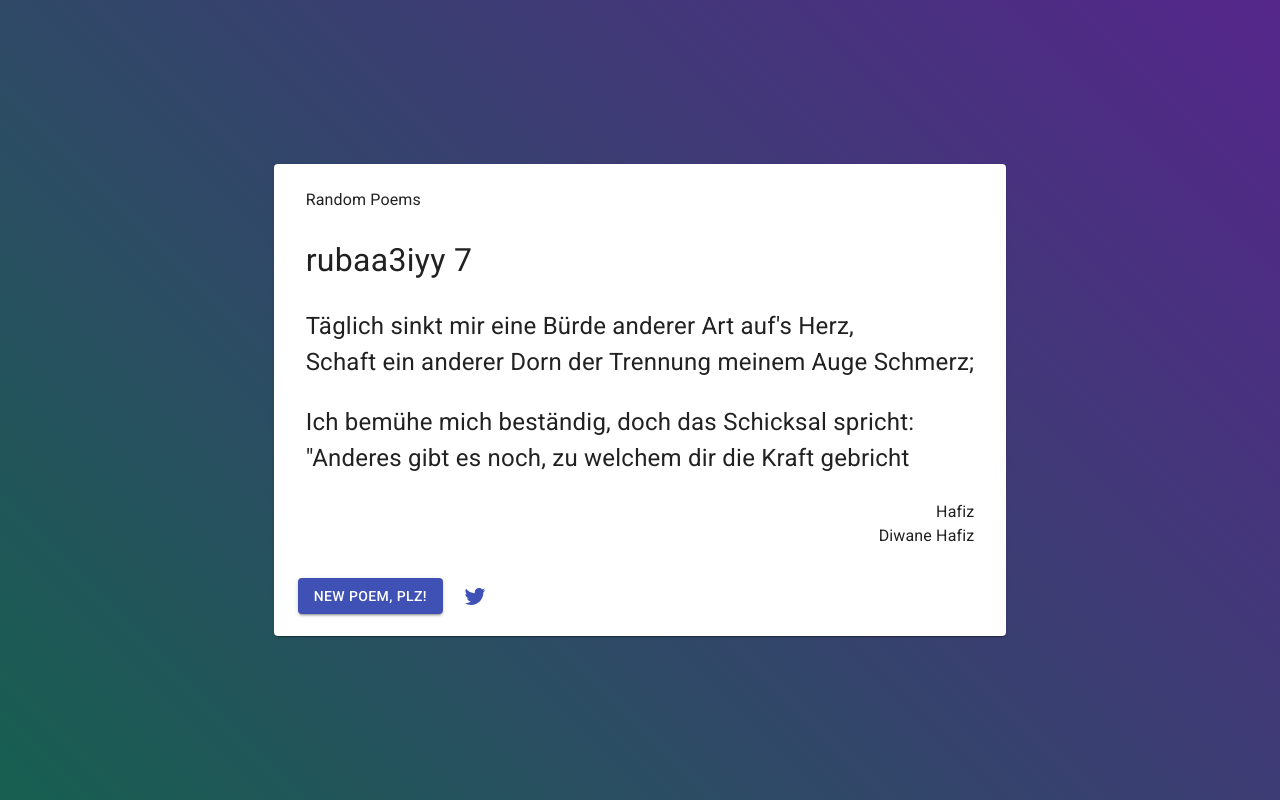
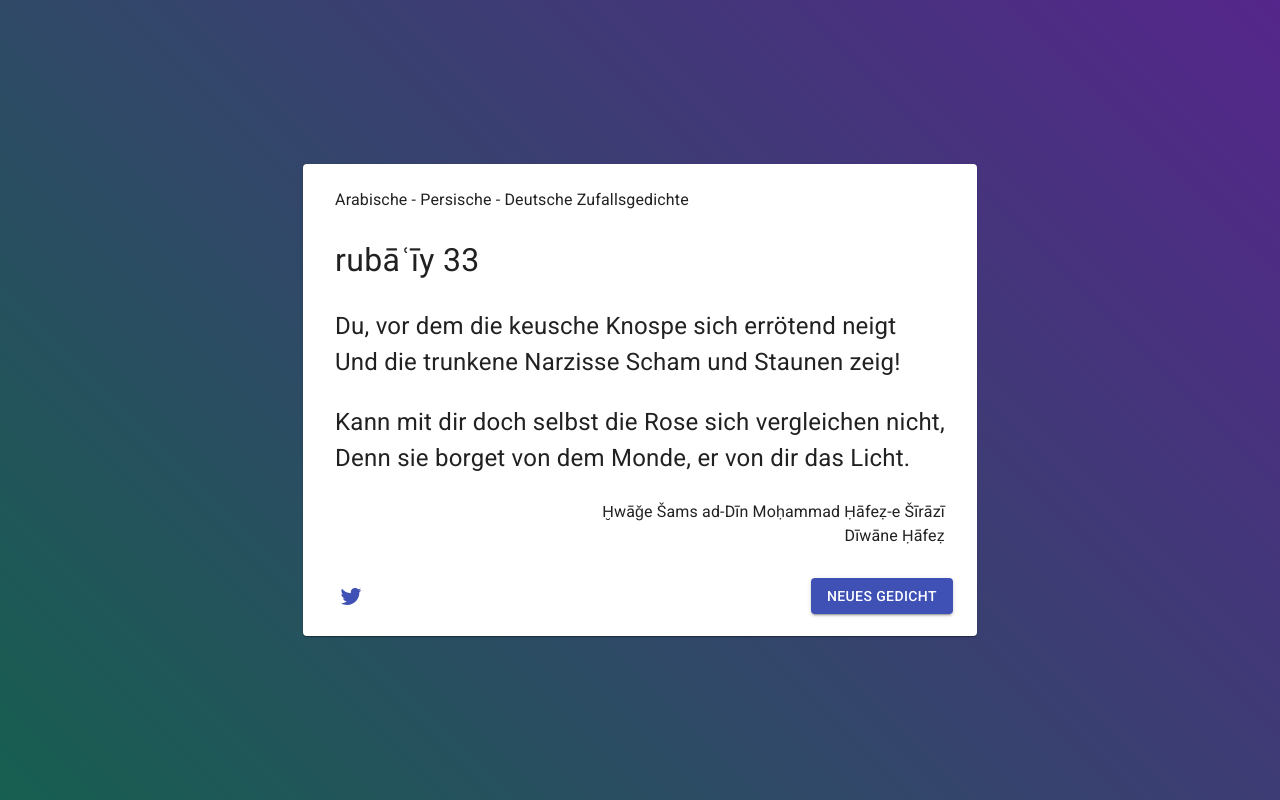
Before and after one commit to Dmnk28/quote-machine, a React (Create React App) app in the folder quote/: page / in a window 1280 px wide. Built offline with nearby package versions, Linux system fonts and the light colour scheme.

Commit message:
Refactoring status and changed body height to min-height

```diff
--- a/quote/src/App.js
+++ b/quote/src/App.js
@@ -6,10 +6,14 @@ import { Button, Card, CardActions, CardContent, Typography } from '@material-ui
 import poems from './data/_poems';
 import TwitterLink from './components/_TwitterLink';
 
+
+
 class App extends React.Component {
   constructor (props) {
     super(props);
-    this.state = poems[this.randomIndex()];
+    this.state = {
+      poetry: poems[this.randomIndex()]
+    }
   }
 
   randomIndex () {
@@ -21,11 +25,11 @@ class App extends React.Component {
     let randomPoem
     do {
       randomPoem = poems[this.randomIndex()];
-    } while (randomPoem.title === this.state.title);
+    } while (randomPoem.title === this.state.poetry.title);
 
-    this.setState(state => {
-      return randomPoem;
-    })
+    this.setState({
+        poetry: randomPoem
+    });
   }
 
   render() {
@@ -34,16 +38,16 @@ class App extends React.Component {
           <Card id="quote-box">
             <CardContent>
               <Typography sx={{ fontSize: 14 }} color="text.secondary" gutterBottom>
-                Random Poems
+                Arabische - Persische - Deutsche Zufallsgedichte
               </Typography>
-              <Typography id="poemtitle">{this.state.title}</Typography>
-              <Typography id="text"><span dangerouslySetInnerHTML={{__html:this.state.text}} /></Typography>
-              <Typography color="text.secondary" id="author">{this.state.author}</Typography>
-              <Typography color="text.secondary" id="source">{this.state.source}</Typography>
+              <Typography id="poemtitle">{this.state.poetry.title}</Typography>
+              <Typography id="text"><span dangerouslySetInnerHTML={{__html:this.state.poetry.text}} /></Typography>
+              <Typography color="text.secondary" id="author">{this.state.poetry.author}</Typography>
+              <Typography color="text.secondary" id="source">{this.state.poetry.source}</Typography>
             </CardContent>
-            <CardActions>
-              <Button onClick={this.poemSwitch.bind(this)} id="new-quote" variant="contained" color="primary">New Poem, plz!</Button>
-              <TwitterLink text={this.state.text} author={this.state.author}/>
+            <CardActions id="card-actions">
+              <TwitterLink text={this.state.poetry.text} author={this.state.poetry.author}/>
+              <Button onClick={this.poemSwitch.bind(this)} id="new-quote" variant="contained" color="primary">Neues Gedicht</Button>
             </CardActions>
           </Card>
       </main>
--- a/quote/src/components/_TwitterLink.js
+++ b/quote/src/components/_TwitterLink.js
@@ -4,6 +4,7 @@ import TwitterIcon from '@material-ui/icons/Twitter'
 import { IconButton } from '@material-ui/core';
 
 const TwitterLink = (props) => {
+
 
     const deleteReg = /^<p>/g
     const spaceReg = /<p>/g
--- a/quote/src/data/_poems.js
+++ b/quote/src/data/_poems.js
@@ -3,27 +3,100 @@ const poems = [
         title: 'Hatem.',
         text: '<p>Nicht Gelegenheit macht Diebe,<br/>Sie ist selbst der größte Dieb;<br/>Denn sie stahl den Rest der Liebe,<br/>die mir noch im Herzen blieb.</p><p>Dir hat sie ihn übergeben,<br/>Meines Herzens Wohlgewinn,<br/>Daß ich nun, verarmt, mein Leben<br/>Nun von dir gewärtig bin.</p><p>Doch ich fühle schon Erbarmen<br/>Im Karfunkel deines Blicks<br/>Und erfreu\' in deinen Armen<br/>Mich erneuerten Geschicks.</p>',
         author: 'Johann Wolfgang von Goethe',
+        death: '(† ca. 1832 n. Chr. / 1247 d. H.)',
+        autlink: 'https://en.wikipedia.org/wiki/Johann_Wolfgang_von_Goethe',
         source: 'West-östlicher Diwan | Suleika Nameh'
     },
     {
-        title: 'rubaa3iyy 7',
-        text: '<p>Täglich sinkt mir eine Bürde anderer Art auf\'s Herz,<br/>Schaft ein anderer Dorn der Trennung meinem Auge Schmerz;</p><p>Ich bemühe mich beständig, doch das Schicksal spricht:<br/>"Anderes gibt es noch, zu welchem dir die Kraft gebricht</p>',
+        title: 'rubāʿīy 7',
+        text: '<p>Täglich sinkt mir eine Bürde anderer Art auf\'s Herz,<br/>Schaft ein anderer Dorn der Trennung meinem Auge Schmerz;</p><p>Ich bemühe mich beständig, doch das Schicksal spricht:<br/>"Anderes gibt es noch, zu welchem dir die Kraft gebricht"</p>',
         trans: '',
-        author: 'Hafiz',
-        source: 'Diwane Hafiz'
+        author: 'Ḫwāǧe Šams ad-Dīn Moḥammad Ḥāfeẓ-e Šīrāzī',
+        death: '(† ca. 1390 n. Chr. / 792 d. H.)',
+        autlink: 'https://en.wikipedia.org/wiki/Hafez',
+        source: 'Dīwāne Ḥāfeẓ'
     },
     {
-        title: 'rubaa3iyy 25',
+        title: 'rubāʿīy 25',
         text: '<p>Behandle, Freund, nicht grausam deinen Feind;<br/>Trink\' lauteren Wein und sei vergnügt dabei;</p><p>Den Kunstliebenden gib deinen Kragen Preis<br/>Doch von den Schurken mach\' den Saum dir frei.</p>',
-        author: 'Hafiz',
-        source: 'Diwane Hafiz'
+        trans: '',
+        author: 'Ḫwāǧe Šams ad-Dīn Moḥammad Ḥāfeẓ-e Šīrāzī',
+        death: '(† ca. 1390 n. Chr. / 792 d. H.)',
+        autlink: 'https://en.wikipedia.org/wiki/Hafez',
+        source: 'Dīwāne Ḥāfeẓ'
     },
     {
-        title: 'rubaa3iyy 33',
+        title: 'rubāʿīy 33',
         text: '<p>Du, vor dem die keusche Knospe sich errötend neigt<br/>Und die trunkene Narzisse Scham und Staunen zeig!</p><p>Kann mit dir doch selbst die Rose sich vergleichen nicht,<br/>Denn sie borget von dem Monde, er von dir das Licht.</p>',
-        author: 'Hafiz',
-        source: 'Diwane Hafiz'
-    }
+        trans: '',
+        author: 'Ḫwāǧe Šams ad-Dīn Moḥammad Ḥāfeẓ-e Šīrāzī',
+        death: '(† ca. 1390 n. Chr. / 792 d. H.)',
+        autlink: 'https://en.wikipedia.org/wiki/Hafez',
+        source: 'Dīwāne Ḥāfeẓ'
+    },
+    {
+        title: 'ʾUmayma',
+        text: '<p>Oh dass ich wissen könnte, was nun ʾUmayma denkt,<br/>Und ob sie die Gedanken noch auf den Fernen lenkt!</p><p>Ob zwischen uns geschlungen besteht treu das Band<br/>Der Liebe, oder Glauben sie falschen Reden schenkt!</p><p>Nun, wenn du Jahresfristen von ihr enfernet bleist,<br/>Dann wirst du wohl erfahren, was freut dich oder kränkt.</p><p><br/></p>',
+        trans: '',
+        author: 'ʾImruʾ l-Qays Ḥuǧr ibn al-Ḥāriṯ al-Kindī',
+        death: '(† ca. 550 n. Chr. / 74 v. d. H.)',
+        autlink: 'https://de.wikipedia.org/wiki/Imru%27_al-Qais',
+        source: 'Dīwān II., 5-7 (Übersetzung nach Friedrich Rückert)'
+    },
+    {
+        title: 'Māwīya',
+        text: '<p>Oh Māwīya, gwährst du nach nächt\'gem Ritte Rast?<br/>Sprich, oder ob beschlossen du unsre Trennung hast,</p><p>Damit ich ganz verzweifle! ja deutlich rede du,<br/>Und vom verworrnen Zweifeln gibt mir die Trennung Ruh.</p>',
+        trans: '',
+        author: 'ʾImrū al-Qays Ḥuǧr ibn al-Ḥāriṯ al-Kindī',
+        death: '(† ca. 550 n. Chr. / 74 v. d. H.)',
+        autlink: 'https://de.wikipedia.org/wiki/Imru%27_al-Qais',
+        source: 'Dīwān XI., 1-2 (Übersetzung nach Friedrich Rückert)'
+    },
+    {
+        title: 'An Hind bint ʾImraʾ l-Qays (Tochter des Dichters)',
+        text: '<p>Weh, Hind, o Weh und Schade! So mußten uns entweichen<br/>Die Leut\', an denen Rache wir hofften zu erreichen.</p><p>Ihr gutes Glück beschirmte sie hinter ihren Vettern,<br/>Und Unglücksel\'ge wurden getroffen von den Wettern.</p><p>Der Meuterei entgangen ist Ilba mit Gekeuche;<br/>Wo sie erreicht ihn hätte, so wurden leer die Schläuche.</p>',
+        trans: '',
+        author: 'ʾImruʾ al-Qays Ḥuǧr ibn al-Ḥāriṯ al-Kindī',
+        death: '(† ca. 550 n. Chr. / 74 v. d. H.)',
+        autlink: 'https://de.wikipedia.org/wiki/Imru%27_al-Qais',
+        source: 'Dīwān XXII. (Übersetzung nach Friedrich Rückert)'
+    },
+    {
+        title: 'Gedicht 28',
+        text: '<p>Diesem und manch andr\'em Durstigen habe ich als Morgentrunk<br/>einen, dem trinkenden wohlschmeckenden Wein ausgeschenkt.</p><p>Sie kamen früh im letzten Drittel der Nacht zu mir, worauf ich<br/>mit einem Weinbehälter, der einer Milchkanne glich, den Trunk ausschenkte</p><p>Ein Behälter aus Glas, der beide Hände füllend<br/>einer Osterlampe in einer frommen Kirche glich.</p>',
+        trans: '',
+        author: 'ʿAdī ibn Zayd al-ʿIbādī',
+        death: '(† ca. 600 n. Chr. / 22 v. d. H.)',
+        autlink: 'https://en.wikipedia.org/wiki/Adi_ibn_Zayd',
+        source: 'Dīwān ʿAdī ibn Zayd (Übersetzung Dominik Oesterle)'
+    },
+    {
+        title: 'Gedicht 1 (1-7)',
+        text: '<p>Für wen ist die Nacht lang und furchterregend um eines Gefangenen willen<br/>um eines Gefangenen willen, weil ein innerer Kummer ihn bedrückt</p><p>Was ist das Verbrechen eines Mannes, der eine lange Kette<br/>um seinen Hals und Fesseln an seinen Beinen trägt?</p><p>Deine Mutter, o ʿAmr, mag dir nach meinem Tod geraubt werden.<br/>Sitzt du still oder springst du auf, weil ich nicht freigelassen werde?</p><p>Betrübt es dich nicht, dass dein Vater gefangen ist<br/>während du dich abseits hältst? Mögen die Ġūle mit dir fliehen!</p><p>Die Tochter von al-Qeyn ibn Jasr singt zu dir, und<br/>Wein ist dein Gefährte in deinem Wahnsinn.</p><p>Wärst du der Gefangene - mögest du nicht so sein!<br/>dann würde ganz Maʿadd wissen, was ich sage.</p><p>Wenn ich falle, dann habe ich meinem Volk Wohltaten verliehen<br/>Wohltaten, die alle gut und gerecht sind;</p><p>Und ich habe nicht gezögert im Kampf für edle Taten<br/>ob das Schicksal des Todes mich bald ereilt, oder ob ich lange warten muss.</p>',
+        trans: '',
+        author: 'ʿAdī ibn Zayd al-ʿIbādī',
+        death: '(† ca. 600 n. Chr. / 22 v. d. H.)',
+        autlink: 'https://en.wikipedia.org/wiki/Adi_ibn_Zayd',
+        source: 'Dīwān ʿAdī ibn Zayd (Übersetzung nach Josef Horovitz)'
+    },
+    {
+        title: 'Gedicht 101',
+        text: '<p>Glaubst du, dass die Gesellschaft mit uns und die Schicklichkeit<br/>der Konversation deine Besitztümer zerstören würden?</p><p>Besitztümer und Menschen sind ein Schlachtfeld<br/>für deine Herrschaft oder für deine Züchtigung</p><p>Was auch immer du in Bezug auf uns anordnest,<br/>die Anordnung liegt in deiner Rechten oder in deiner Linken.</p>',
+        trans: '',
+        author: 'ʿAdī ibn Zayd al-ʿIbādī',
+        death: '(† ca. 600 n. Chr. / 22 v. d. H.)',
+        autlink: 'https://en.wikipedia.org/wiki/Adi_ibn_Zayd',
+        source: 'Dīwān ʿAdī ibn Zayd (Übersetzung nach Josef Horovitz)'
+    },
+    {
+        title: 'Gedicht 113',
+        text: '<p>Immer wenn ich im Kloster der Banū ʿAlqamā zeche,<br/>und ich ihnen gekühlten Wein einschenke,</p><p>ist es als ob ein Geruch von Moschus in ihrem Becher ist,<br/>wenn wir den Wein mit Regenwasser mischen.</p><p>ʿAlqamu, was meinst du? Du bist nicht zu uns getreten.<br/>Dürstet es dich heute nicht, zu genießen?</p><p>Wen Leben und Vergnügen glücklich machen,<br/>dem verschaft der Wein eine Leiter.</p>',
+        trans: '',
+        author: 'ʿAdī ibn Zayd al-ʿIbādī',
+        death: '(† ca. 600 n. Chr. / 22 v. d. H.)',
+        autlink: 'https://en.wikipedia.org/wiki/Adi_ibn_Zayd',
+        source: 'Dīwān ʿAdī ibn Zayd (Übersetzung Dominik Oesterle)'
+    },
 ];
 
 export default poems;
--- a/quote/src/styles/main.css
+++ b/quote/src/styles/main.css
@@ -1,5 +1,5 @@
 body {
-  height: 100vh;
+  min-height: 100vh;
   display: -webkit-box;
   display: -ms-flexbox;
   display: flex;
@@ -15,6 +15,7 @@ body {
 #quote-box {
   padding: 0.5rem 1rem;
   max-width: 80vw;
+  margin: 5rem auto;
 }
 
 #poemtitle {
@@ -29,4 +30,13 @@ body {
 #author, #source {
   text-align: right;
 }
+
+#card-actions {
+  display: -webkit-box;
+  display: -ms-flexbox;
+  display: flex;
+  -webkit-box-pack: justify;
+      -ms-flex-pack: justify;
+          justify-content: space-between;
+}
 /*# sourceMappingURL=main.css.map */
--- a/quote/src/styles/main.scss
+++ b/quote/src/styles/main.scss
@@ -1,7 +1,7 @@
 @import 'variables.scss';
 
 body {
-    height: 100vh;
+    min-height: 100vh;
     display: flex;
     justify-content: center;
     align-items: center;
@@ -11,6 +11,7 @@ body {
 #quote-box {
     padding: 0.5rem 1rem;
     max-width: 80vw;
+    margin: 5rem auto;
 }
 
 #poemtitle {
@@ -29,3 +30,8 @@ body {
 #source {
     @extend #author;
 }
+
+#card-actions {
+    display: flex;
+    justify-content: space-between;
+}
```
Also changed, not shown: 1 other file (tests, documents, lock files or other folders).
